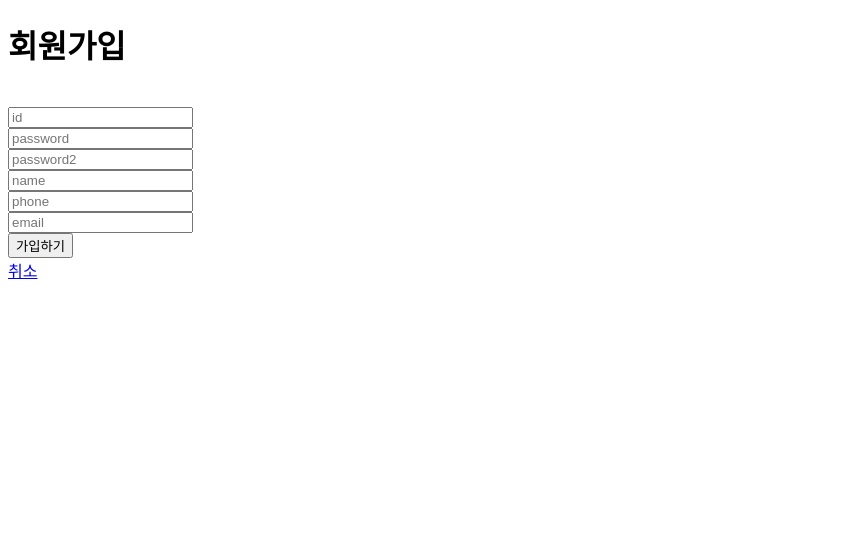
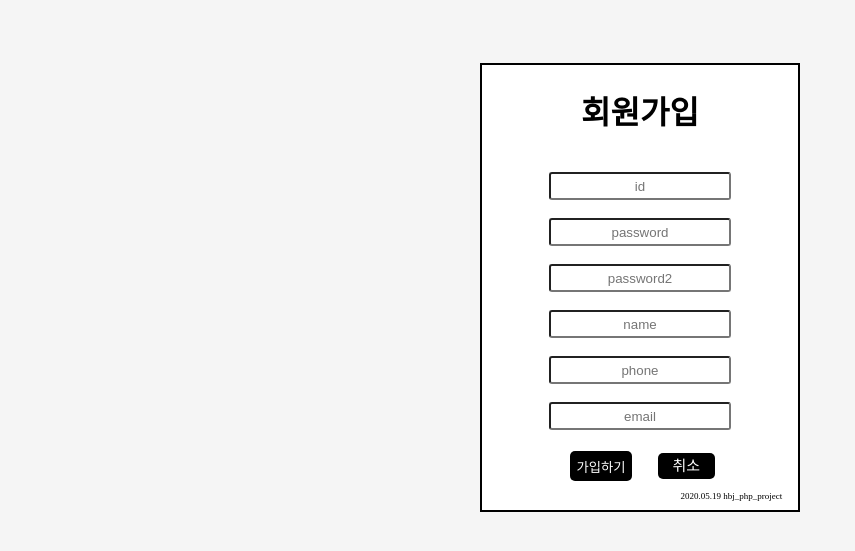
Before and after one commit to qudwls5874/php, a PHP site: page /memberjoin.html in a window 1280 px wide. Shown: the top 551 px of the page, without its empty margins (0-855 px from the left). Run offline with PHP 8.4, Linux system fonts and the light colour scheme; some libraries are stand-ins or nearby versions.

Commit message:
20.05.19

```diff
--- /dev/null
+++ b/css/memberjoin.css
@@ -0,0 +1,59 @@
+html {
+    text-align: center;
+}
+
+input {
+    margin-left: auto;
+    margin-right: auto;
+    display: block;
+    text-align: center;
+}
+
+input[type="submit"] {
+    background-color: black;
+    color: white;
+    border: black;
+    border-radius: 5px;
+    height: 30px;
+    float: left;
+    margin-left: 28%;
+    margin-right: -18%;
+    margin-top: -3px;
+    cursor: pointer;
+}
+.cancel {
+    background-color: black;
+    color: white;
+    padding: 5px 15px;
+    border-radius: 5px;
+    font-size: 15px;
+    text-decoration: none;
+}
+.input_text {
+    width: 55%;
+    height: 22px;
+    border-radius: 3px;
+}
+.center {
+    border: 2px solid;
+    width: 25%;
+    margin-left: auto;
+    margin-right: auto;
+    margin-top: 5%;
+    background-color: white;
+}
+
+.btn {
+    margin-top: 2%;
+    margin-bottom: 5%;
+}
+
+html {
+    background-color: whitesmoke;
+}
+
+p {
+    text-align: end;
+    font-size: 9px;
+    margin-right: 5%;
+}
--- a/database/board.php
+++ b/database/board.php
@@ -115,13 +115,13 @@ if(isset($_GET["m"])){
     };
     $html .= "</table>";
     $html .= "<div class=\"paging\">";
-    if($page!=0) $html .= "<a href=\"board.html\" style=\"margin-top: 17px; float: left;\">[처음]</a>";
     $html .= "<ul>";
+    if($page!=0) $html .= "<li><a href=\"board.html\">[처음]</a></li>";
     for($i=1;$i<= $t_num;$i++) {
         $html .= "<li><a href=\"board.html?page=".$i."\">".$i."</a></li>&emsp;";
     }
+    if($page+1 != $t_num) $html .= "<li><a href=\"board.html?page=".$t_num."\">[마지막]</a></li>";
     $html .= "</ul>";
-    if($page+1 != $t_num) $html .= "<a href=\"board.html?page=".$t_num."\" style=\"margin-top: 17px; float: left;\">[마지막]</a>";
     $html .= "</div><br><br><br>";
     $html .= "<div class=\"footer\">";
     $html .= "<a href=\"boardinsert.html\">글작성</a>&emsp;";
--- a/database/session.php
+++ b/database/session.php
@@ -1,4 +1,5 @@
 <?php
 session_start();
-
+// ini_set("session.cache_expire",3600); // 세션 만료시간을 한시간으로 설정
+// ini_set("session.gc_maxlifetime",3600); // 움직임이 없을 경우 한시간으로 설정
 ?>
--- a/memberjoin.html
+++ b/memberjoin.html
@@ -6,25 +6,31 @@
     <title>Document</title>
     <script type="text/javascript" src="./js/memberjoin.js"></script>
     <script src="//code.jquery.com/jquery-1.11.0.min.js"></script>
+    <link rel="stylesheet" href="css/memberjoin.css">
 </head>
 <body>
+    <div class="center">
         <h1>회원가입</h1>
         <form action="./database/member.php?m=join" method="POST" name="joinForm" onsubmit="return false"><br>
-        <input type="text" name="id" placeholder="id" id="id" onkeyup="id_ck(this)" required>
+            <input class="input_text" type="text" name="id" placeholder="id" id="id" onkeyup="id_ck(this)" required>
             <span id="id_ck_sp"></span><br>
 
-        <input type="password" name="password" placeholder="password" id="password" onkeyup="pw(this)" required>
+            <input class="input_text" type="password" name="password" placeholder="password" id="password" onkeyup="pw(this)" required>
             <span id="pw_ck_sp"></span><br>
-        <input type="password" name="password2" placeholder="password2" onkeyup="pw_ck(this)" required>
+            <input class="input_text" type="password" name="password2" placeholder="password2" onkeyup="pw_ck(this)" required>
             <span id="pw_ck_sp2"></span><br>
 
-        <input type="text" name="name" placeholder="name" onkeyup="name_ck(this)" required>
+            <input class="input_text" type="text" name="name" placeholder="name" onkeyup="name_ck(this)" required>
             <span id="name_ck_sp"></span><br>
 
-        <input type="text" name="phone" placeholder="phone"><br>
-        <input type="text" name="email" placeholder="email"><br>
+            <input class="input_text" type="text" name="phone" placeholder="phone"><br>
+            <input class="input_text" type="text" name="email" placeholder="email"><br>
+            <div class="btn">
                 <input type="submit" onclick="joinForm_ck()" value="가입하기">
             </form>
-    <a href="main.html">취소</a>
+            <a class="cancel" href="main.html">취소</a>
+        </div>
+        <p>2020.05.19 hbj_php_project</p>
+    </div>
 </body>
 </html>
```
Also changed, not shown: board.html (+5 -3 lines), css/board.css (+5 -15 lines), css/main.css (added, +26 -0 lines), css/mainpage.css (added, +32 -0 lines), database/member.php (+32 -0 lines), js/member.js (+93 -2 lines), main.html (+14 -7 lines), mainpage.html (+14 -6 lines). Lines whose indentation alone changed are shown as unchanged.
